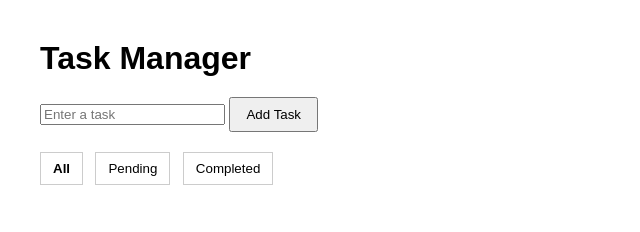
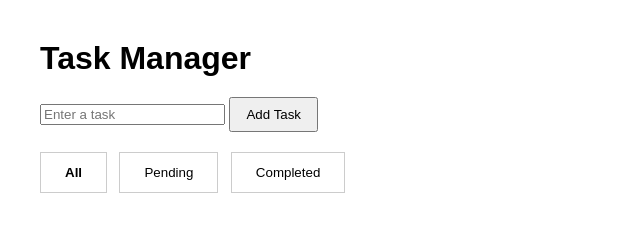
Before and after one commit to exelynt-learning-platform/java-assignment-84093-mayur, a plain HTML site: page index.html in a window 1280 px wide. Shown: the whole page, without its empty margins (0-640 px from the left). Drawn offline with Linux system fonts and the light colour scheme.

Commit message:
Style: adjust filter button spacing on feature branch

```diff
--- a/style.css
+++ b/style.css
@@ -21,7 +21,7 @@ li {
 
 .filter-btn {
     margin-right: 8px;
-    padding: 8px 12px;
+    padding: 12px 24px;
     border: 1px solid #ccc;
     background: white;
 }
```
